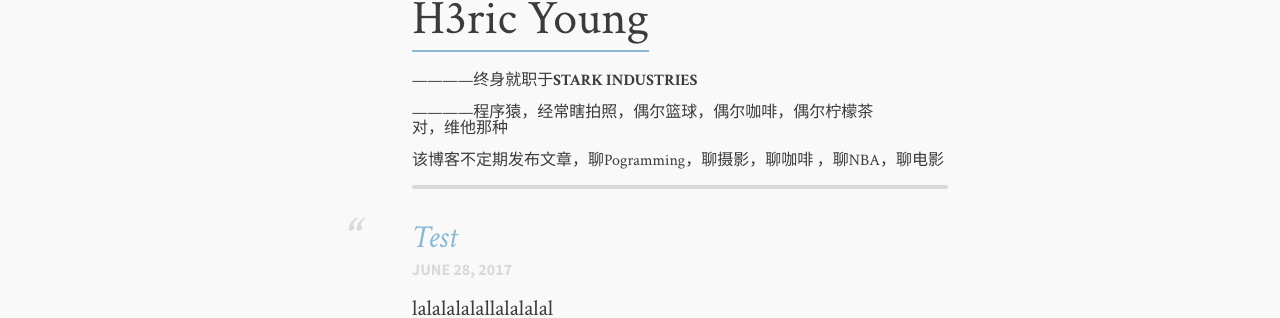
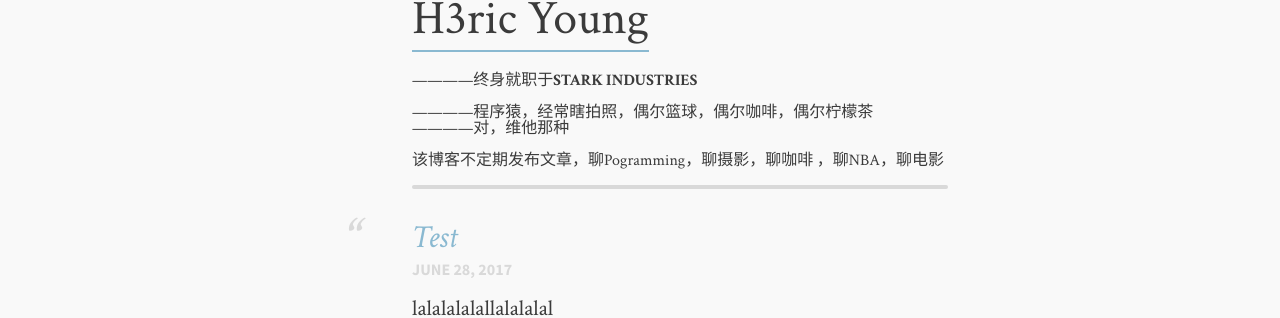
Before and after one commit to HericYoung/Blog, a Jekyll site: the page built from index.md, in a window 1280 px wide. Shown: the part 145-463 px from the top of the page. Built offline with Jekyll 4.4.1, drawn with Linux system fonts in a browser that asks for light colours.

Commit message:
no message

```diff
--- a/index.md
+++ b/index.md
@@ -1,7 +1,7 @@
 ---
 layout: home
 title: "H3ric Young"
-description: ————终身就职于<strong>STARK INDUSTRIES</strong><br><br>————程序猿，经常瞎拍照，偶尔篮球，偶尔咖啡，偶尔柠檬茶<br>对，维他那种<br><br>该博客不定期发布文章，聊Pogramming，聊摄影，聊咖啡 ，聊NBA，聊电影<br>
+description: ————终身就职于<strong>STARK INDUSTRIES</strong><br><br>————程序猿，经常瞎拍照，偶尔篮球，偶尔咖啡，偶尔柠檬茶<br>————对，维他那种<br><br>该博客不定期发布文章，聊Pogramming，聊摄影，聊咖啡 ，聊NBA，聊电影<br>
 tags: [Jekyll, theme, responsive, blog, template]
 image:
   feature: typewriter.jpg
```
